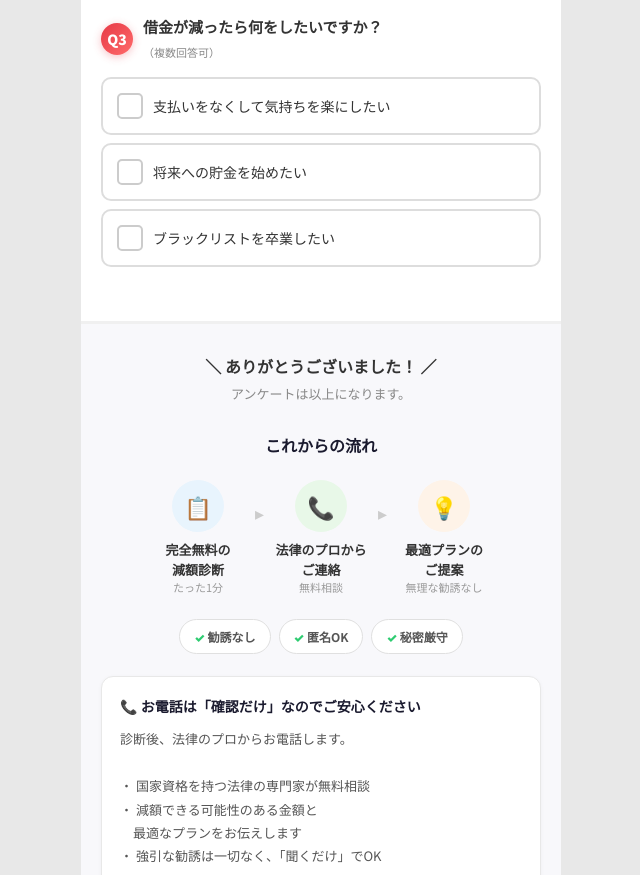
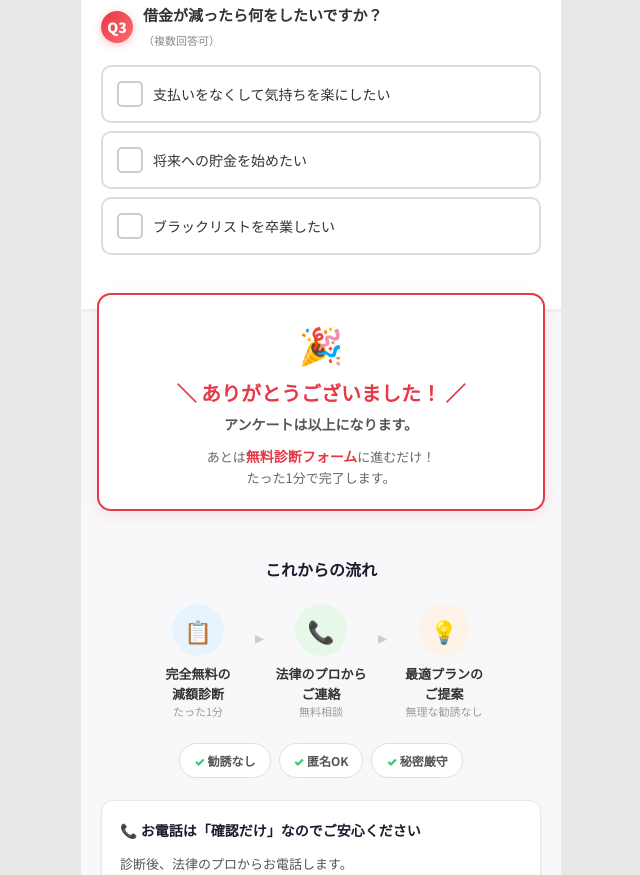
Before and after one commit to happily842-oss/debt-lp-v2, a plain HTML site: page index.html in a window 1280 px wide. Shown: the part 1925-2800 px from the top of the page, without its empty margins (319-959 px from the left). Drawn offline with Linux system fonts and the light colour scheme.

Commit message:
About heading to white bg, redesign bridge-thanks as prominent card
- 減額診断とは heading: dark navy bg → white bg matching body
- Bridge thanks: plain text → bordered card with icon, red accent,
  larger text, and encouraging message to proceed

Made-with: Cursor

```diff
--- a/index.html
+++ b/index.html
@@ -207,23 +207,52 @@
         /* ===== ブリッジ ===== */
         .bridge {
             background: #f8f8fb;
-            padding: 30px 20px;
+            padding: 0 20px 30px;
             border-top: 3px solid #f0f0f0;
+        }
+
+        .bridge-thanks-card {
+            background: #fff;
+            border: 2px solid #e63946;
+            border-radius: 14px;
+            padding: 20px 16px;
+            margin: -1px -4px 28px;
+            text-align: center;
+            position: relative;
+            top: -18px;
+            box-shadow: 0 4px 16px rgba(230, 57, 70, 0.1);
+        }
+
+        .bridge-thanks-icon {
+            font-size: 36px;
+            margin-bottom: 6px;
         }
 
         .bridge-thanks {
             text-align: center;
-            font-size: 16px;
-            font-weight: 700;
-            color: #333;
-            margin-bottom: 4px;
+            font-size: 20px;
+            font-weight: 900;
+            color: #e63946;
+            margin-bottom: 6px;
+            line-height: 1.4;
         }
 
         .bridge-thanks-sub {
             text-align: center;
+            font-size: 14px;
+            font-weight: 700;
+            color: #555;
+            margin-bottom: 10px;
+        }
+
+        .bridge-thanks-msg {
             font-size: 13px;
-            color: #888;
-            margin-bottom: 28px;
+            color: #666;
+            line-height: 1.6;
+        }
+
+        .bridge-thanks-msg .pink-hl {
+            font-size: 14px;
         }
 
         .flow-title {
@@ -469,10 +498,10 @@
         }
 
         .about-heading {
-            background: linear-gradient(170deg, #0d1b2a 0%, #1b2840 100%);
-            color: #fff;
+            background: #fff;
+            color: #1a1a2e;
             text-align: center;
-            padding: 22px 20px 18px;
+            padding: 28px 20px 0;
             font-size: 22px;
             font-weight: 900;
             letter-spacing: 2px;
@@ -789,8 +818,12 @@
 
         <!-- ===== ブリッジ ===== -->
         <div class="bridge">
-            <p class="bridge-thanks">＼ ありがとうございました！ ／</p>
-            <p class="bridge-thanks-sub">アンケートは以上になります。</p>
+            <div class="bridge-thanks-card">
+                <div class="bridge-thanks-icon">🎉</div>
+                <p class="bridge-thanks">＼ ありがとうございました！ ／</p>
+                <p class="bridge-thanks-sub">アンケートは以上になります。</p>
+                <p class="bridge-thanks-msg">あとは<span class="pink-hl">無料診断フォーム</span>に進むだけ！<br>たった1分で完了します。</p>
+            </div>
 
             <p class="flow-title">これからの流れ</p>
             <div class="flow">
```
